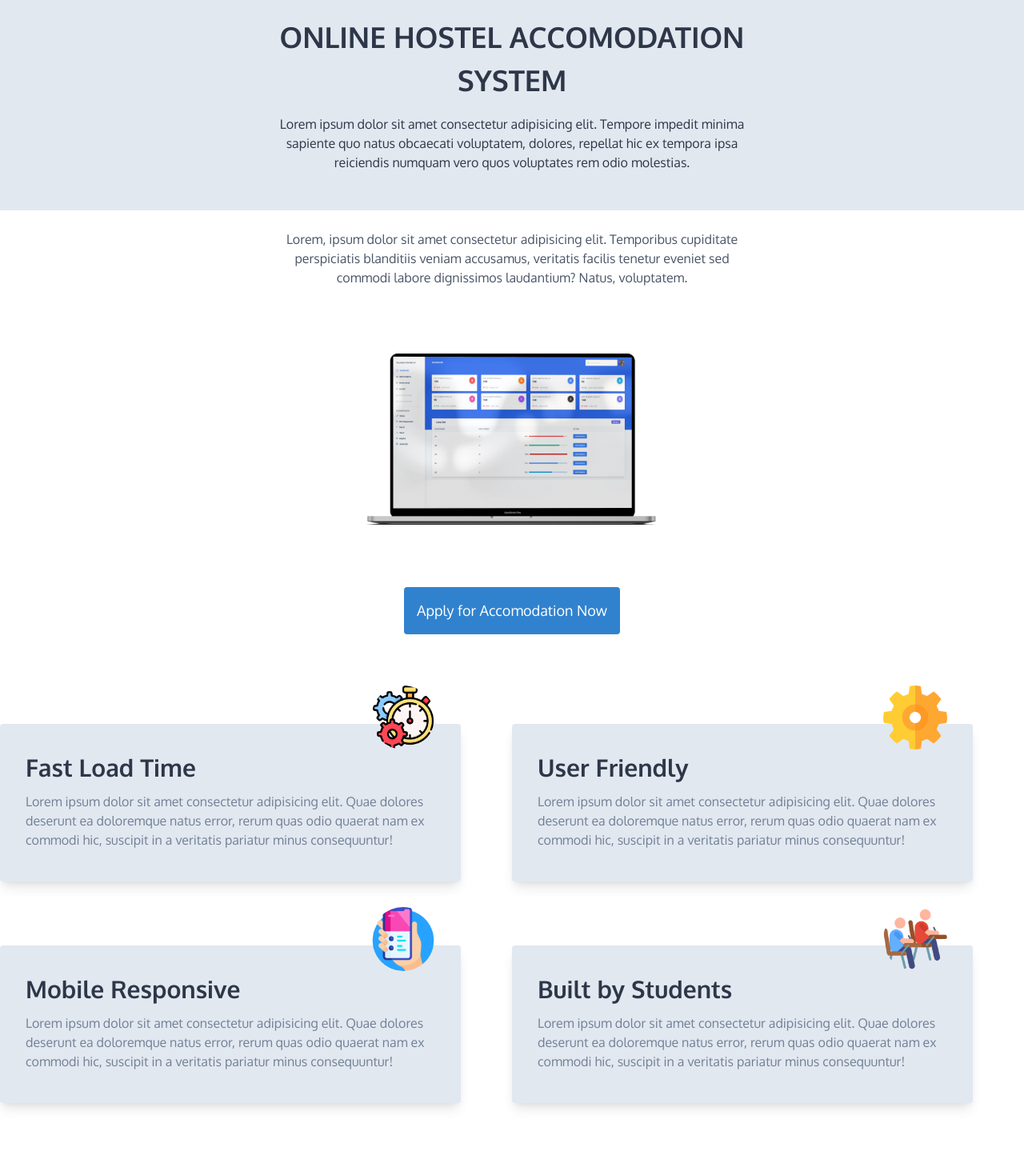
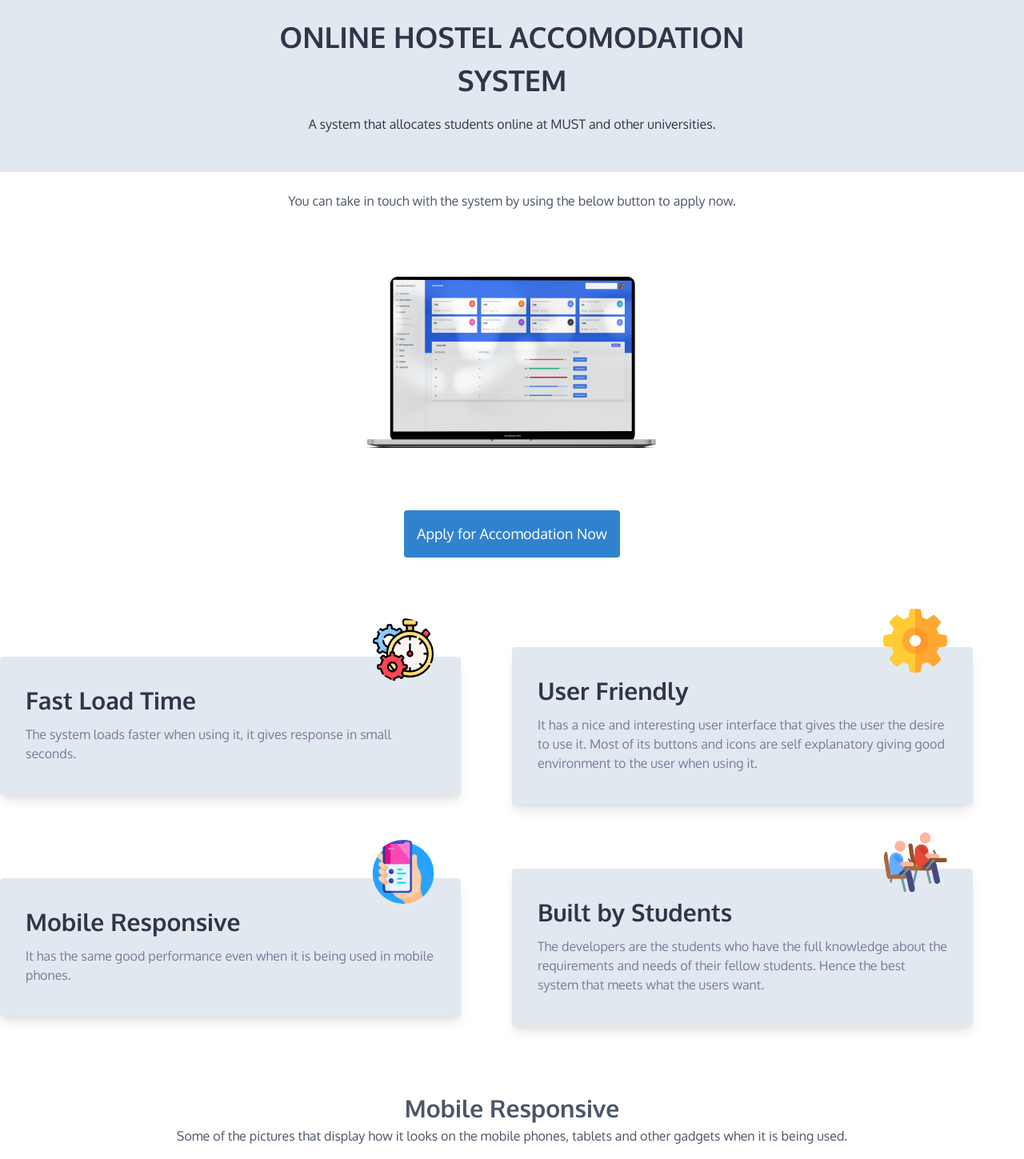
Before and after one commit to ChawerKamanga/syad-project-ui, a plain HTML site: page landing.html in a window 1280 px wide. Shown: the part 111-1560 px from the top of the page at 80% size. Drawn offline with nearby package versions, Linux system fonts and the light colour scheme.

Commit message:
Update landing.html

```diff
--- a/landing.html
+++ b/landing.html
@@ -76,9 +76,7 @@
         <div class="sm:w-full lg:w-full flex justify-center">
           <div class="py-4 lg:w-6/12">
             <h1 class="text-4xl text-center font-bold uppercase">Online Hostel Accomodation System</h1>
-            <p class="mb-4 mt-4 text-center">Lorem ipsum dolor sit amet consectetur adipisicing elit.
-              Tempore impedit minima sapiente quo natus obcaecati voluptatem, dolores, repellat hic ex
-              tempora ipsa reiciendis numquam vero quos voluptates rem odio molestias.</p>
+            <p class="mb-4 mt-4 text-center">A system that allocates students online at MUST and other universities.</p>
           </div>
         </div>
       </div>
@@ -88,9 +86,7 @@
   <section class="mx-auto p-4 lg:w-6/12 text-gray-700">
     <div class="flex justify-center" style="flex-direction: column;">
       <div class="text-center py-2">
-        <p>Lorem, ipsum dolor sit amet consectetur adipisicing elit. Temporibus cupiditate perspiciatis blanditiis
-          veniam accusamus, veritatis facilis tenetur eveniet sed commodi labore dignissimos laudantium? Natus,
-          voluptatem.</p>
+        <p>You can take in touch with the system by using the below button to apply now.</p>
       </div>
       <div class="text-center flex justify-center">
         <img src="assets/img/mockuper_.png" class="lg:w-10/12" alt="image mockup">
@@ -115,9 +111,7 @@
             </div>
             <div class="pb-6">
               <h2 class="text-gray-800 text-3xl font-semibold">Fast Load Time</h2>
-              <p class="mt-2 text-gray-600">Lorem ipsum dolor sit amet consectetur adipisicing elit. Quae dolores
-                deserunt ea doloremque natus error, rerum quas odio quaerat nam ex commodi hic, suscipit in a veritatis
-                pariatur minus consequuntur!</p>
+              <p class="mt-2 text-gray-600">The system loads faster when using it, it gives response in small seconds.</p>
             </div>
           </div>
         </div>
@@ -129,9 +123,9 @@
             </div>
             <div class="pb-6">
               <h2 class="text-gray-800 text-3xl font-semibold">User Friendly</h2>
-              <p class="mt-2 text-gray-600">Lorem ipsum dolor sit amet consectetur adipisicing elit. Quae dolores
-                deserunt ea doloremque natus error, rerum quas odio quaerat nam ex commodi hic, suscipit in a veritatis
-                pariatur minus consequuntur!</p>
+              <p class="mt-2 text-gray-600">It has a nice and interesting user interface that
+                gives the user the desire to use it. Most of its buttons and icons are self explanatory
+                giving good environment to the user when using it.</p>
             </div>
           </div>
         </div>
@@ -148,9 +142,8 @@
             </div>
             <div class="pb-6">
               <h2 class="text-gray-800 text-3xl font-semibold">Mobile Responsive</h2>
-              <p class="mt-2 text-gray-600">Lorem ipsum dolor sit amet consectetur adipisicing elit. Quae dolores
-                deserunt ea doloremque natus error, rerum quas odio quaerat nam ex commodi hic, suscipit in a veritatis
-                pariatur minus consequuntur!</p>
+              <p class="mt-2 text-gray-600">It has the same good performance even when it is being used in
+                mobile phones.</p>
             </div>
           </div>
         </div>
@@ -162,9 +155,9 @@
             </div>
             <div class="pb-6">
               <h2 class="text-gray-800 text-3xl font-semibold">Built by Students</h2>
-              <p class="mt-2 text-gray-600">Lorem ipsum dolor sit amet consectetur adipisicing elit. Quae dolores
-                deserunt ea doloremque natus error, rerum quas odio quaerat nam ex commodi hic, suscipit in a veritatis
-                pariatur minus consequuntur!</p>
+              <p class="mt-2 text-gray-600">The developers are the students who have the full knowledge
+                about the requirements and needs of their fellow students. Hence the best
+                system that meets what the users want.</p>
             </div>
           </div>
         </div>
@@ -176,7 +169,8 @@
     <div class="mx-auto  flex justify-center flex-col mt-20 text-gray-700 w-9/12">
       <div class="text-center flex-1">
         <h1 class="text-3xl font-bold">Mobile Responsive</h1>
-        <p>Lorem ipsum dolor sit amet consectetur adipisicing elit. Quam, distinctio.</p>
+        <p>Some of the pictures that display how it looks on the mobile phones, tablets and other gadgets when
+          it is being used.</p>
       </div>
       <div class="mt-10 flex justify-center">
         <img src="assets/img/mockuper (2).png" alt="phone mockup" class="lg:w-4/12">
@@ -195,7 +189,8 @@
     <div class="mx-auto flex justify-center flex-col mt-20 text-gray-700">
       <div class="text-center flex-1">
         <h1 class="text-3xl font-bold">Contact Us</h1>
-        <p>Lorem ipsum dolor sit amet consectetur adipisicing elit. Quam, distinctio.</p>
+        <p>For more information about us, fill in the spaces below and give us
+          your feedback about our system.</p>
       </div>
     </div>
     <!-- The form -->
```
